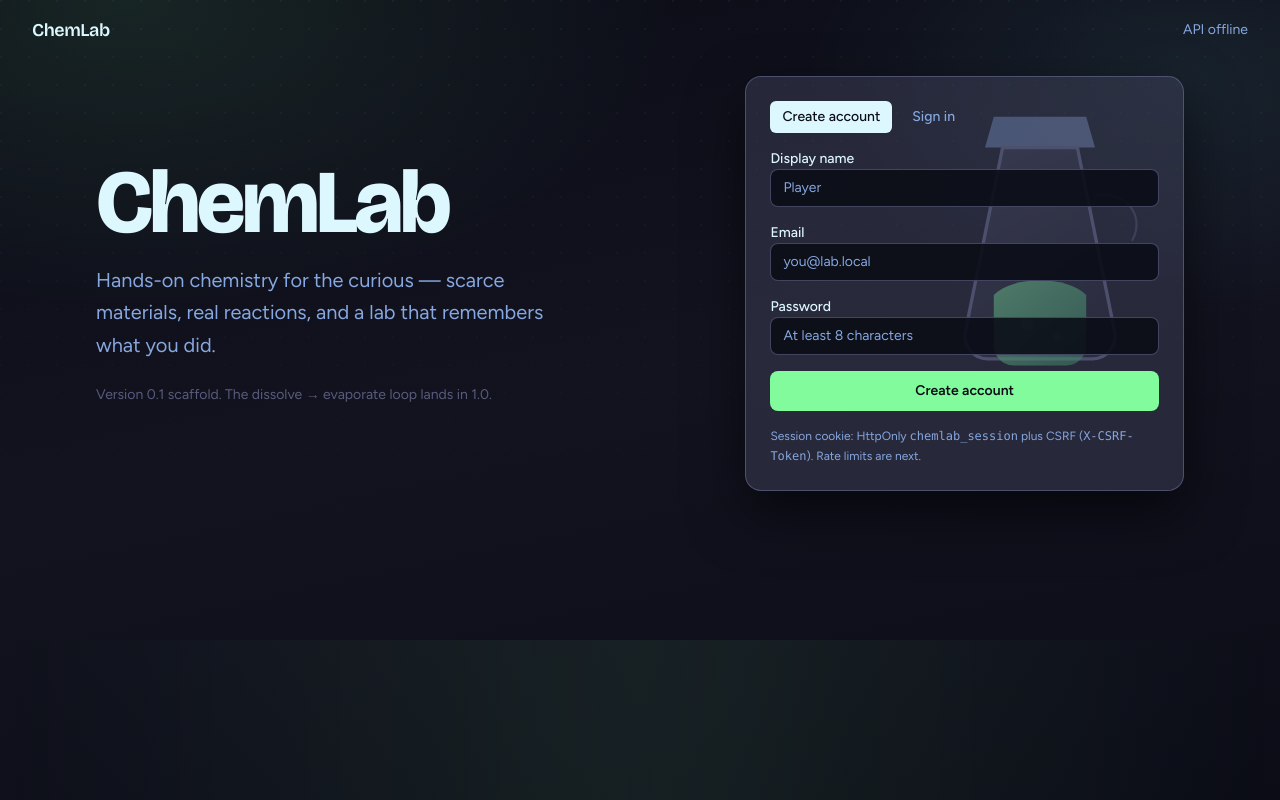
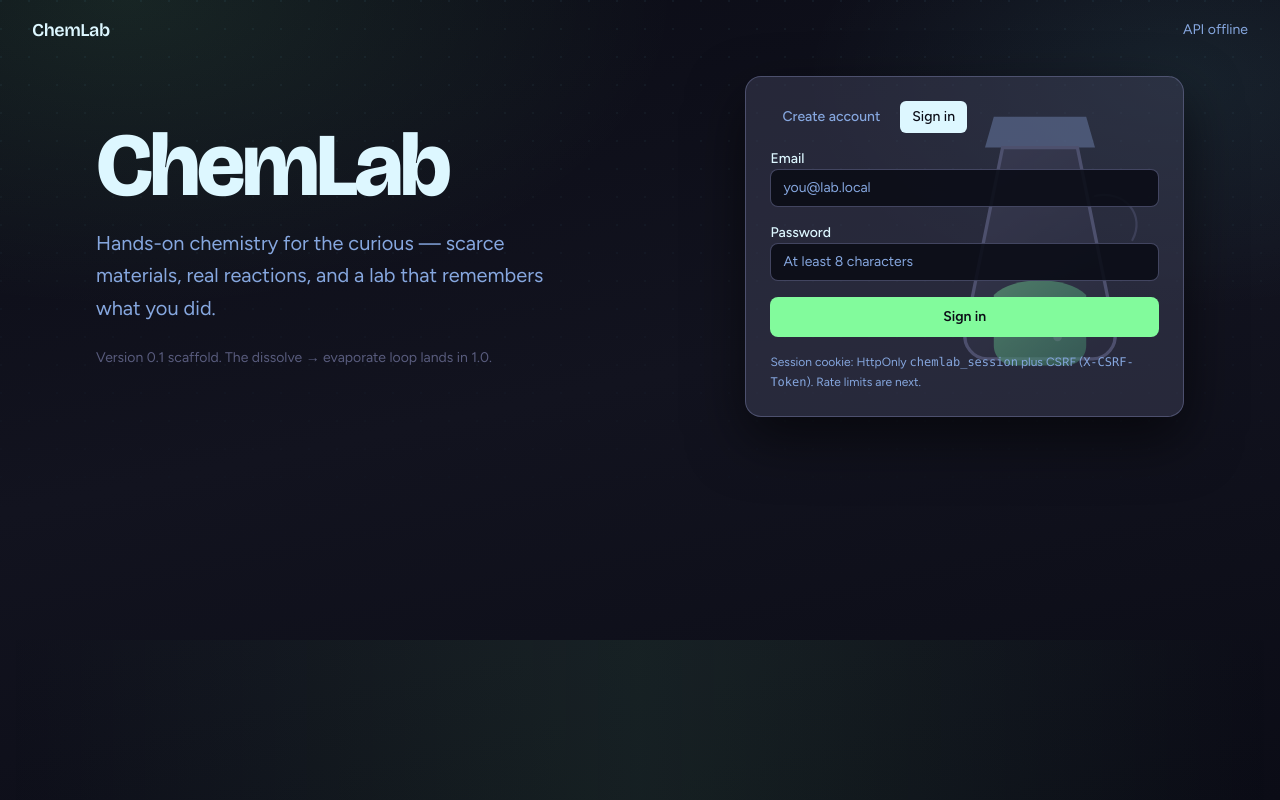
Before and after one commit to arnoudja/ChemLabProject, a React (Vite) app in the folder apps/web/: page / in a window 1280 px wide. Built offline with nearby package versions, Linux system fonts and the light colour scheme; no server answers.

Commit message:
fix(web): default account page to Sign in
The unauthenticated form previously opened on Create account.
Select Sign in by default and update tests that assumed register.

Co-authored-by: Arnoud <arnoudja@users.noreply.github.com>

```diff
--- a/apps/web/src/App.tsx
+++ b/apps/web/src/App.tsx
@@ -10,7 +10,7 @@ export default function App() {
   const [health, setHealth] = useState<HealthResponse | null>(null)
   const [healthError, setHealthError] = useState<string | null>(null)
   const [user, setUser] = useState<AuthUserResponse | null>(null)
-  const [mode, setMode] = useState<Mode>('register')
+  const [mode, setMode] = useState<Mode>('login')
   const [email, setEmail] = useState('')
   const [displayName, setDisplayName] = useState('')
   const [password, setPassword] = useState('')
```
Also changed, not shown: 1 other file (tests, documents, lock files or other folders).
